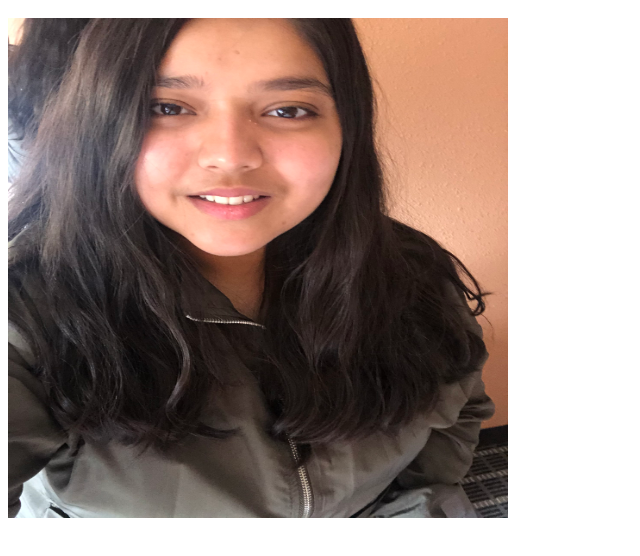
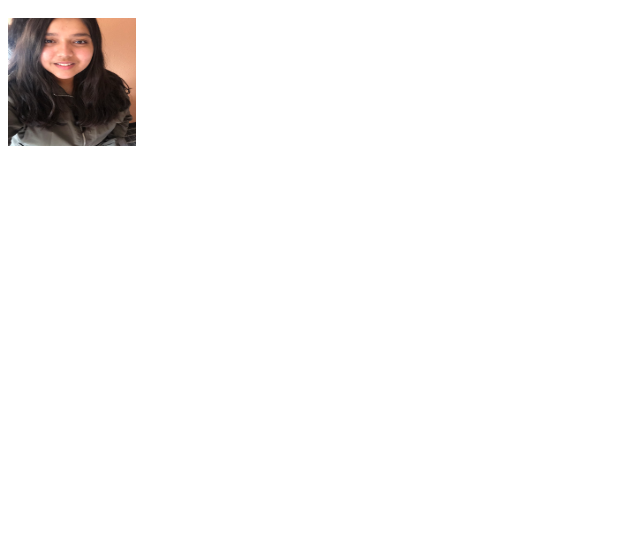
Before and after one commit to Hastipatel1996/hastipatel1996.github.io, a plain HTML site: page index.html in a window 1280 px wide. Shown: the part 48-604 px from the top of the page, without its empty margins (0-640 px from the left). Drawn offline with Linux system fonts and the light colour scheme.

Commit message:
Update index.html

```diff
--- a/index.html
+++ b/index.html
@@ -3,5 +3,5 @@
         Hasti's Portfolio
     </h1>
 
-    <img src="img.jpg" width="500" height="500"></img>
+    <img src="img.jpg" style="width:128px;height:128px;"></img>
 </html>
```
